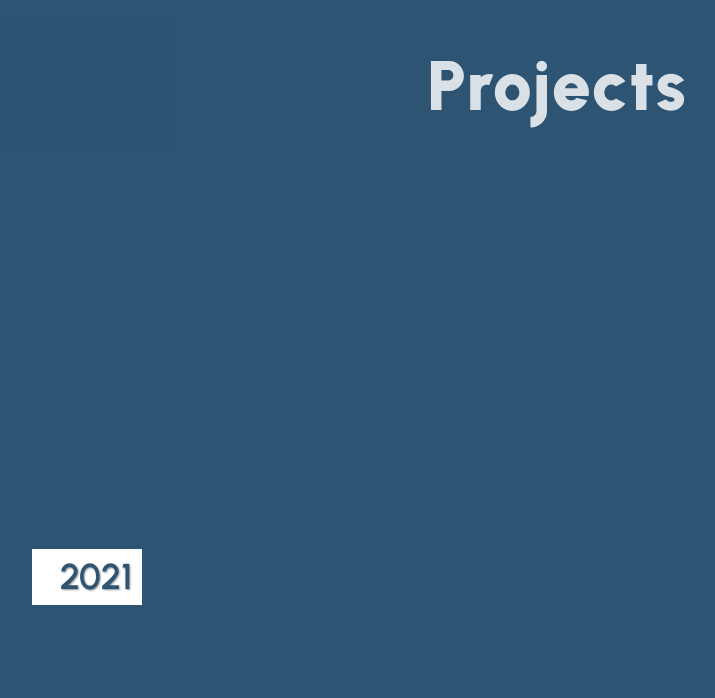
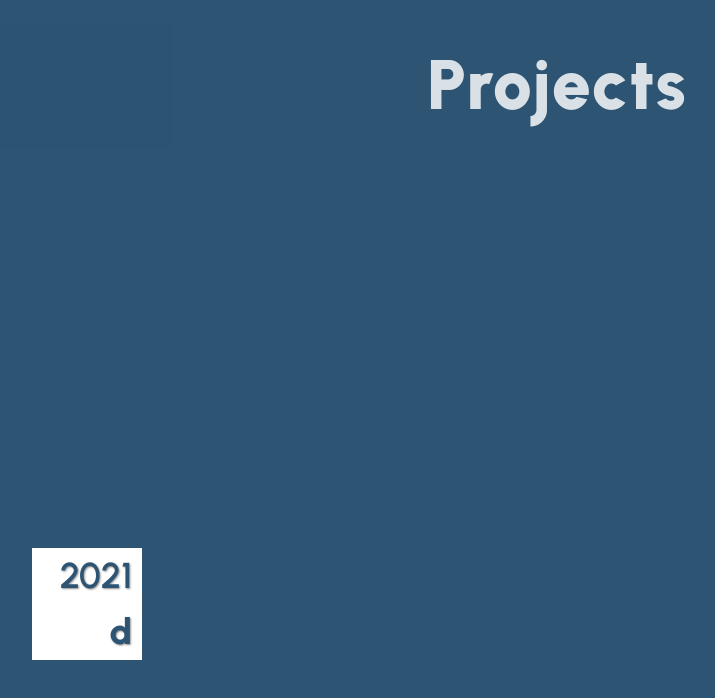
Before and after one commit to HADMARINE/hadmarine.github.io, a React (Create React App) app: page / in a window 1280 px wide. Shown: the part 1506-2204 px from the top of the page, without its empty margins (83-798 px from the left). Built offline with nearby package versions, Linux system fonts and the light colour scheme.

Commit message:
Update main page

```diff
--- a/src/pages/Main/index.tsx
+++ b/src/pages/Main/index.tsx
@@ -10,6 +10,7 @@ import hLogoKey from '../../assets/img/hadmarine_logo_key.png';
 import { Parallax } from 'react-parallax';
 import Timeline from './Timeline';
 import TimelineYearIndicator from './TimelineYearIndicator';
+import TimelineTitle from './TimelineTitle';
 
 const Wrapper = styled.div`
   display: flex;
@@ -217,8 +218,15 @@ const Main = (props: Props) => {
               }}
             />
             <Timeline animationState={subtitleAnimationState} />
-            <Flex style={{ width: '100vw', marginTop: '400px' }}>
+            <Flex
+              vertical
+              style={{
+                width: '100vw',
+                marginTop: '400px',
+                alignItems: 'flex-start',
+              }}>
               <TimelineYearIndicator>2021</TimelineYearIndicator>
+              <TimelineTitle>d</TimelineTitle>
             </Flex>
 
             <Margin vertical={'800vh'} />
```
